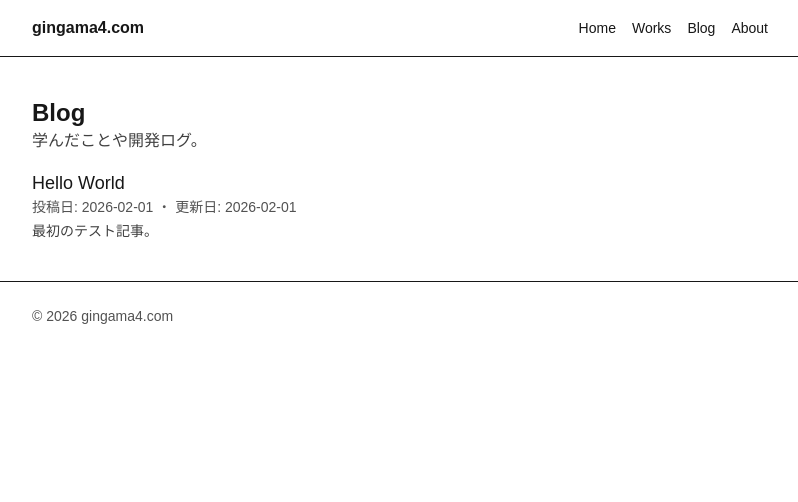
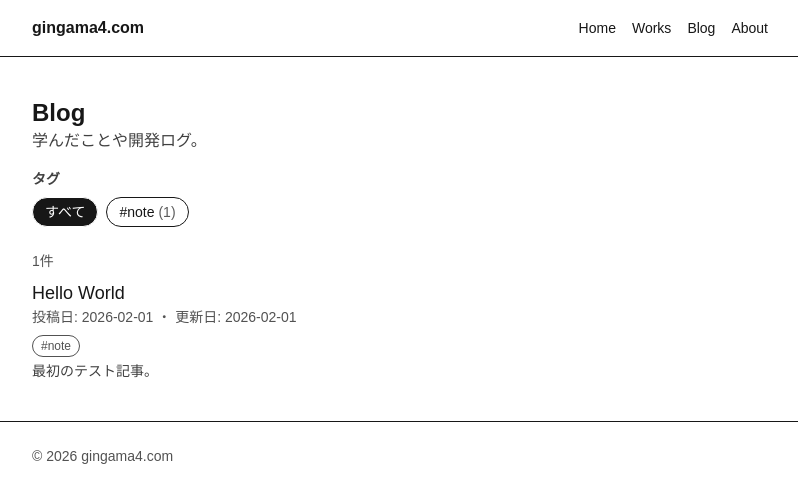
Before and after one commit to gingama4/gingama4.com, a Next.js app: page /posts in a window 1280 px wide. Shown: the top 502 px of the page, without its empty margins (240-1038 px from the left). Built offline with nearby package versions, Linux system fonts and the light colour scheme.

Commit message:
feat(posts): 投稿一覧ページにタグフィルタリング機能を追加

```diff
--- /dev/null
+++ b/app/posts/PostsFilterClient.tsx
@@ -0,0 +1,130 @@
+"use client";
+
+import Link from "next/link";
+import { usePathname, useSearchParams } from "next/navigation";
+
+type Post = {
+  slug: string;
+  title: string;
+  publishedAt: string;
+  updatedAt: string;
+  description?: string;
+  tags?: string[];
+};
+
+export default function PostsFilterClient({
+  posts,
+  tags,
+}: {
+  posts: Post[];
+  tags: Array<{ tag: string; count: number }>;
+}) {
+  const pathname = usePathname();
+  const searchParams = useSearchParams();
+  const activeTag = searchParams.get("tag");
+
+  const filteredPosts = activeTag
+    ? posts.filter((p) => (p.tags ?? []).includes(activeTag))
+    : posts;
+
+  const makeHref = (tag: string | null) => {
+    const sp = new URLSearchParams(searchParams.toString());
+    if (!tag) sp.delete("tag");
+    else sp.set("tag", tag);
+    const qs = sp.toString();
+    return qs ? `${pathname}?${qs}` : pathname;
+  };
+
+  return(
+    <div className="space-y-6">
+      <section className="space-y-2">
+        <h2 className="text-sm font-semibold text-neutral-700">タグ</h2>
+        <div className="flex flex-wrap gap-2">
+          <Link
+            href={makeHref(null)}
+            className={[
+              "rounded-full border px-3 py-1 text-sm",
+              activeTag ? "hover:bg-neutral-50" : "bg-neutral-900 text-white",
+            ].join(" ")}
+          >
+            すべて
+          </Link>
+
+          {tags.map(({ tag, count }) => {
+            const isActive = activeTag === tag;
+            return (
+              <Link
+                key={tag}
+                href={makeHref(tag)}
+                className={[
+                  "rounded-full border px-3 py-1 text-sm",
+                  isActive
+                    ? "bg-neutral-900 text-white"
+                    : "hover:bg-neutral-50",
+                ].join(" ")}
+              >
+                #{tag} <span className="opacity-70">({count})</span>
+              </Link>
+            );
+          })}
+        </div>
+      </section>
+
+      <section className="space-y-2">
+        {activeTag ? (
+          <p className="text-sm text-neutral-600">
+            フィルタ: <span className="font-medium">{activeTag}</span> ({filteredPosts.length}件)
+          </p>
+        ) : (
+          <p className="text-sm text-neutral-600">{filteredPosts.length}件</p>
+        )}
+
+        {filteredPosts.length === 0 ? (
+          <p className="text-sm text-neutral-700">該当する記事がありません。</p>
+        ) : (
+          <ul className="space-y-6">
+              {filteredPosts.map((post) => (
+                <li key={post.slug} className="space-y-1">
+                  <Link
+                    href={`/posts/${post.slug}`}
+                    className="text-lg font-medium hover:underline"
+                  >
+                    {post.title}
+                  </Link>
+
+                  <div className="text-sm text-neutral-600">
+                    <span>投稿日: {post.publishedAt}</span>
+                    { " ・ " }
+                    <span>更新日: {post.updatedAt}</span>
+                  </div>
+
+                  {(post.tags?.length ?? 0) > 0 ? (
+                    <div className="flex flex-wrap gap-2 pt-1 text-xs text-neutral-600">
+                      {post.tags!.map((t) => (
+                        <Link
+                          key={t}
+                          href={makeHref(t)}
+                          className={[
+                            "rounded-full border px-2 py-0.5",
+                            activeTag === t
+                              ? "bg-neutral-900 text-white"
+                              : "hover:bg-neutral-50",
+                          ].join(" ")}
+                        >
+                          #{t}
+                        </Link>
+                      ))}
+                    </div>
+                  ) : null}
+
+                  {post.description ? (
+                    <p className="text-sm text-neutral-700">{post.description}</p>
+                  ) : null}
+                </li>
+              ))}
+          </ul>
+        )}
+      </section>
+    </div>
+  );
+}
--- a/app/posts/page.tsx
+++ b/app/posts/page.tsx
@@ -1,5 +1,7 @@
-import { getAllPosts } from "@/lib/posts";
+import { getAllPosts, getAllTags } from "@/lib/posts";
 import Link from "next/link";
+import PostsFilterClient from "./PostsFilterClient";
+import { Suspense } from "react";
 
 export const metadata = {
   title: "Blog",
@@ -7,6 +9,7 @@ export const metadata = {
 
 export default function PostPage() {
   const posts = getAllPosts();
+  const tags = getAllTags();
 
   return (
     <div className="space-y-4">
@@ -15,30 +18,9 @@ export default function PostPage() {
         <p className="text-neutral-700">学んだことや開発ログ。</p>
       </header>
 
-      {posts.length === 0 ? (
-        <p className="text-neutral-700">記事はまだありません。</p>
-      ): (
-        <ul className="space-y-6">
-          {posts.map((post) => (
-            <li key={post.slug} className="space-y-1">
-              <Link
-                href={`/posts/${post.slug}`}
-                className="text-lg font-medium hover:underline"
-              >
-                {post.title}
-              </Link>
-              <div className="text-sm text-neutral-600">
-                <span>投稿日: {post.publishedAt}</span>
-                { " ・ " }
-                <span>更新日: {post.updatedAt}</span>
-              </div>
-              {post.description ? (
-                <p className="text-sm text-neutral-700">{post.description}</p>
-              ) : null}
-            </li>
-          ))}
-        </ul>
-      )}
+      <Suspense fallback={<div className="text-neutral-700">Loading...</div>}>
+        <PostsFilterClient posts={posts} tags={tags} />
+      </Suspense>
     </div>
   );
 }
--- a/lib/posts.ts
+++ b/lib/posts.ts
@@ -141,3 +141,23 @@ export async function getPostBySlug(slug: string): Promise<{
     contentHtml,
   };
 }
+
+/**
+ * すべてのタグとその出現回数を取得する
+ *
+ * @returns タグとその出現回数の配列
+ */
+export function getAllTags(): Array<{ tag: string; count: number }> {
+  const posts = getAllPosts();
+  const map = new Map<string, number>();
+
+  for (const post of posts) {
+    for (const tag of post.tags ?? []) {
+      map.set(tag, (map.get(tag) ?? 0) + 1);
+    }
+  }
+
+  return Array.from(map.entries())
+    .map(([tag, count]) => ({ tag, count }))
+    .sort((a, b) => a.tag.localeCompare(b.tag, "ja"));
+}
```
